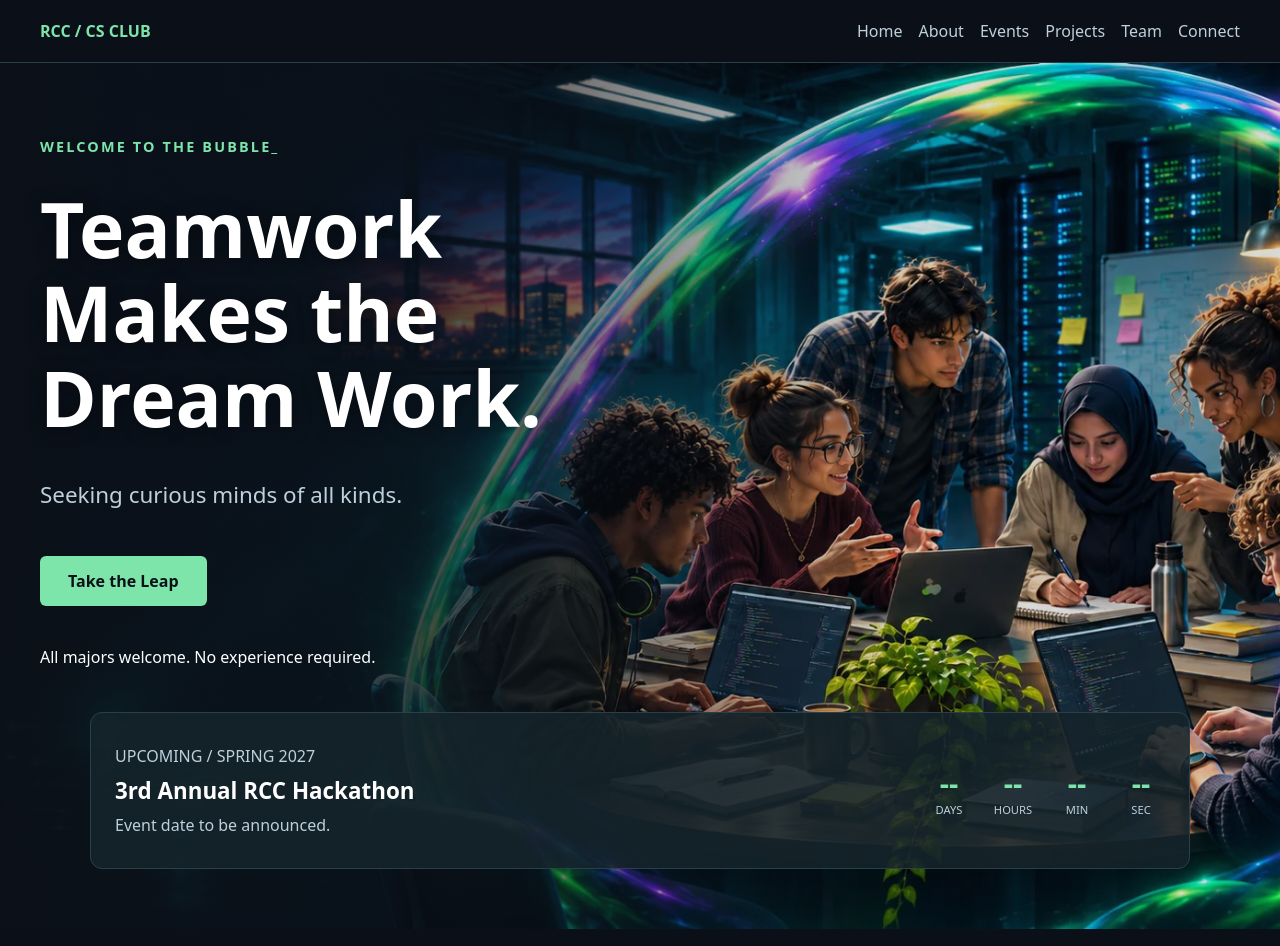
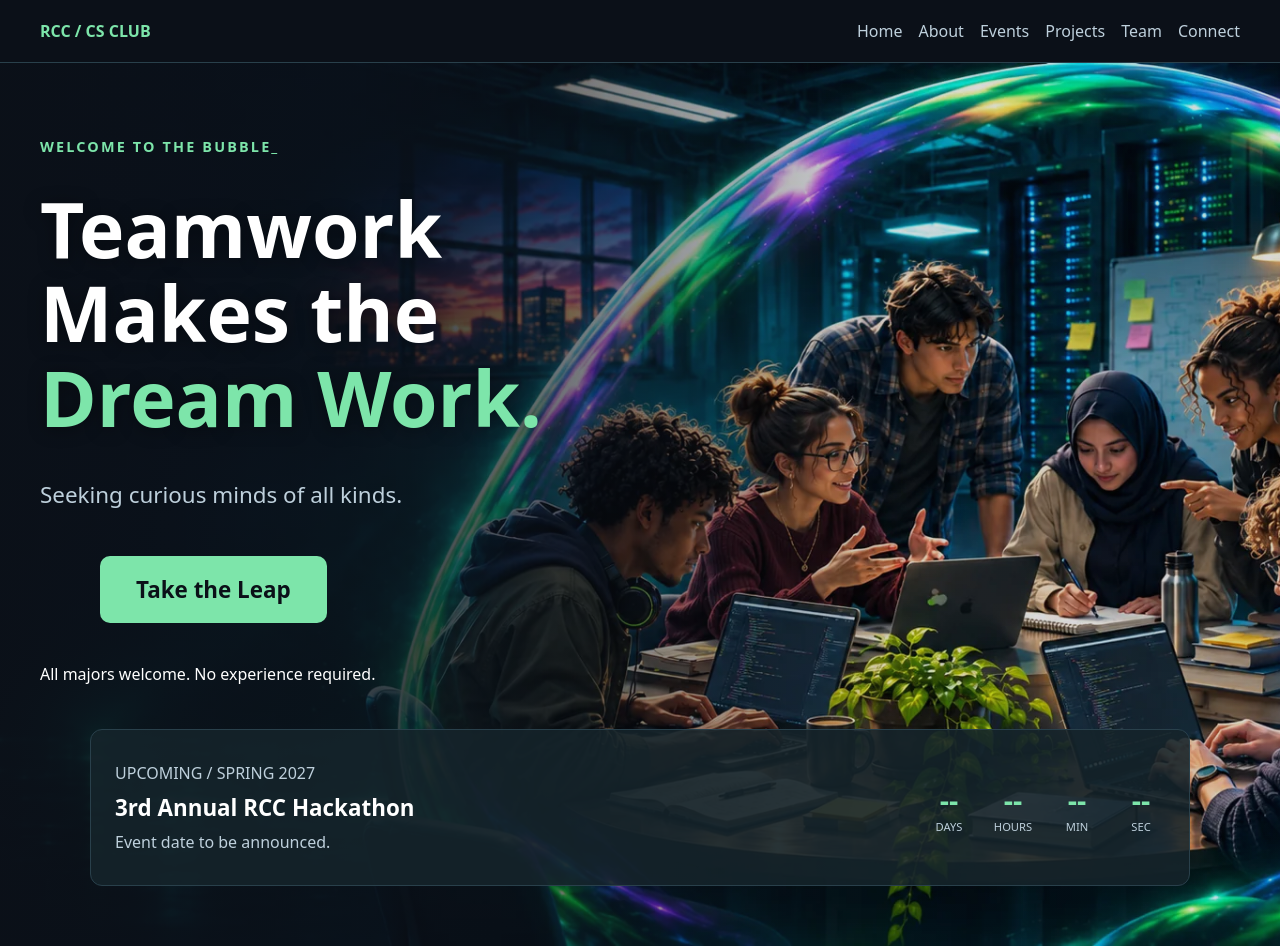
Before and after one commit to RCC-CS-CLUB/rcc-cs-club.github.io, a plain HTML site: page index.html in a window 1280 px wide. Shown: the top 946 px of the page. Drawn offline with Linux system fonts and the light colour scheme.

Commit message:
Refine hero typography and recruitment button

```diff
--- a/index.html
+++ b/index.html
@@ -30,7 +30,10 @@
             <div class="hero">
                 <p class="eyebrow">WELCOME TO THE BUBBLE_</p>
 
-                <h1>Teamwork Makes the Dream Work.</h1>
+                <h1>
+                    Teamwork Makes the
+                    <span class="highlight">Dream Work.</span>
+                </h1>
 
                 <p class="tagline">
                     Seeking curious minds of all kinds.
--- a/style.css
+++ b/style.css
@@ -101,14 +101,15 @@ h1 {
 .button-primary {
     display: inline-block;
     align-self: flex-start;
-    padding: 14px 28px;
-    margin: 24px 0;
+    padding: 18px 36px;
+    margin: 24px 60px;
 
     background-color: var(--accent-green);
     color: var(--bg-primary);
     font-weight: bold;
+    font-size: 1.4rem;
     text-decoration: none;
-    border-radius: 6px;
+    border-radius: 10px;
 }
 
 .button-primary:hover {
@@ -234,6 +235,12 @@ a:focus-visible {
     text-shadow: 0 2px 18px rgba(0, 0, 0, 0.4);
 }
 
+/* Hero headline accent */
+
+.hero h1 .highlight {
+    color: var(--accent-green);
+}
+
 /* Let the artwork show through the event panel */
 
 .hackathon-banner {
```
